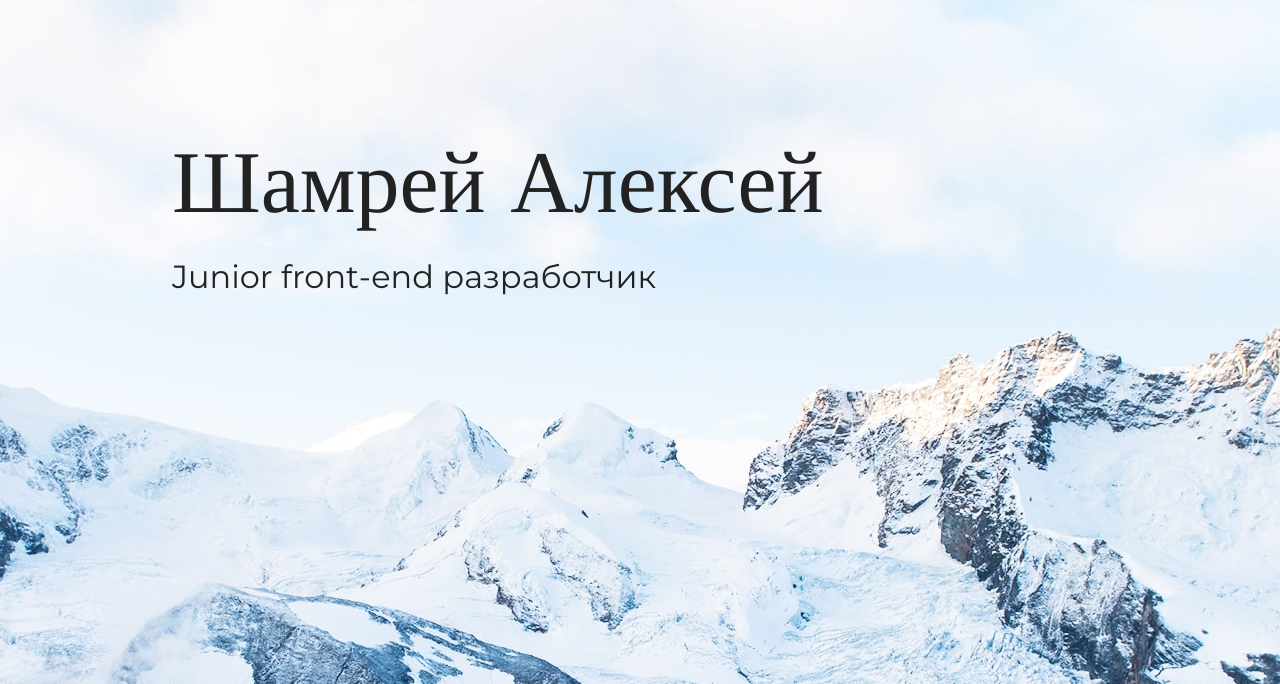
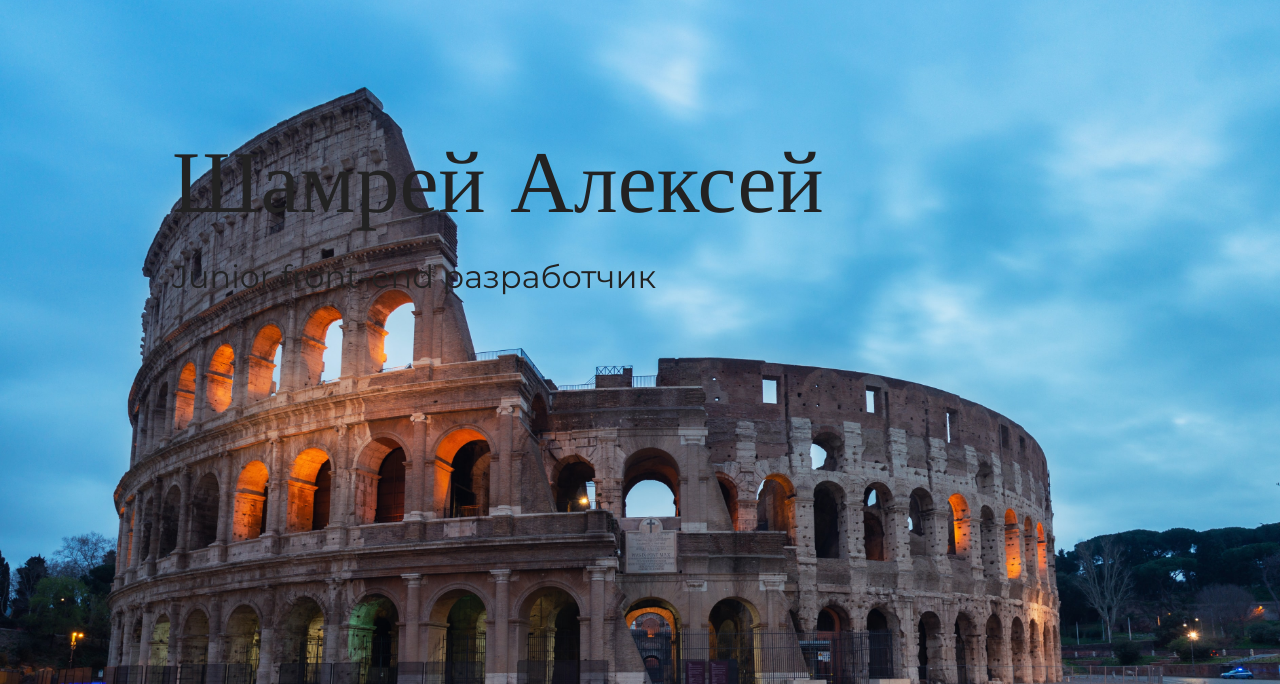
Before and after one commit to shamrei12/site-porfolio, a plain HTML site: page index.html in a window 1280 px wide. Shown: the part 116-800 px from the top of the page. Drawn offline with nearby package versions, Linux system fonts and the light colour scheme.

Commit message:
add backgroud for site
add backgroud for site

```diff
--- a/style.css
+++ b/style.css
@@ -3,6 +3,7 @@
   margin: 0;
   padding: 0;
 }
+
 body {
   margin: 0;
   min-width: 1010px;
@@ -11,9 +12,13 @@ body {
   line-height: 32px;
   color: #222222;
   background-color: #f2f4f6;
-  background-image: url("img/hero-bg.jpg");
+  background: url('img/kolizej_day.jpg');
   background-repeat: no-repeat;
   background-position: top center;
+  -moz-background-size: 100%; /* Firefox 3.6+ */
+    -webkit-background-size: 100%; /* Safari 3.1+ и Chrome 4.0+ */
+    -o-background-size: 100%; /* Opera 9.6+ */
+    background-size: 100%; /* Современные браузеры */
   top: 0 !important;
 }
 
@@ -64,7 +69,7 @@ body {
 }
 
 .hero-image {
-  margin-bottom: 620px;
+  margin-bottom: 720px;
 }
 
 
@@ -232,7 +237,7 @@ body {
 .list img{
   width: 250px;
 }
-/*my cv*/
+/*My cv */
 .choose-down-cv{
   margin-bottom: 30px;
 }
```
Also changed, not shown: index.html (+1 -1 lines), img/kolizej_day.jpg (added), img/kolizej_night.jpg (added).
